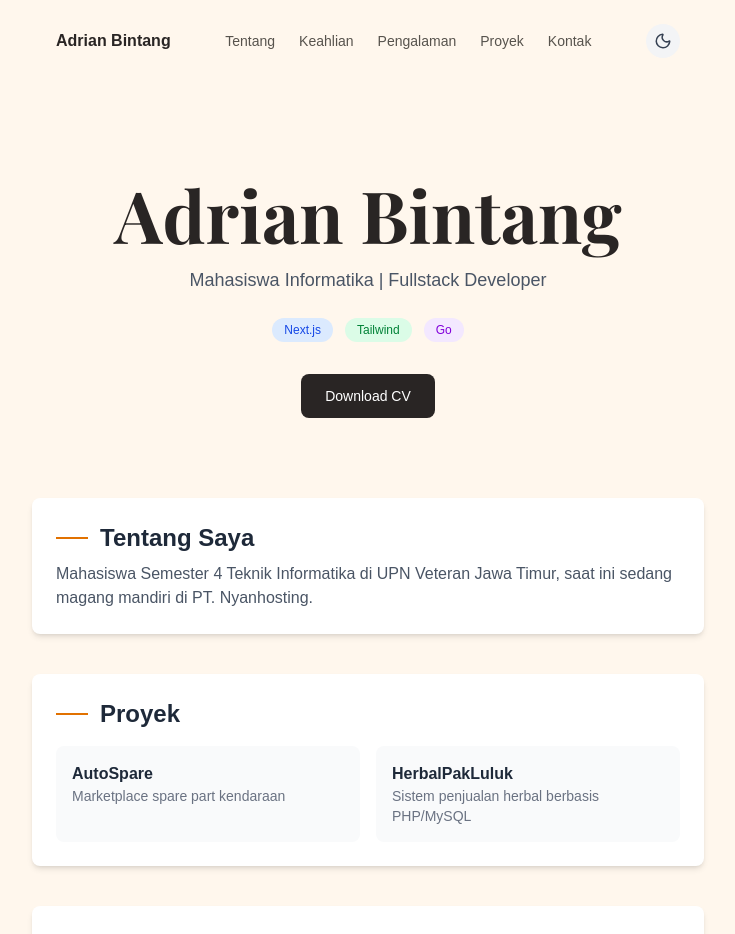
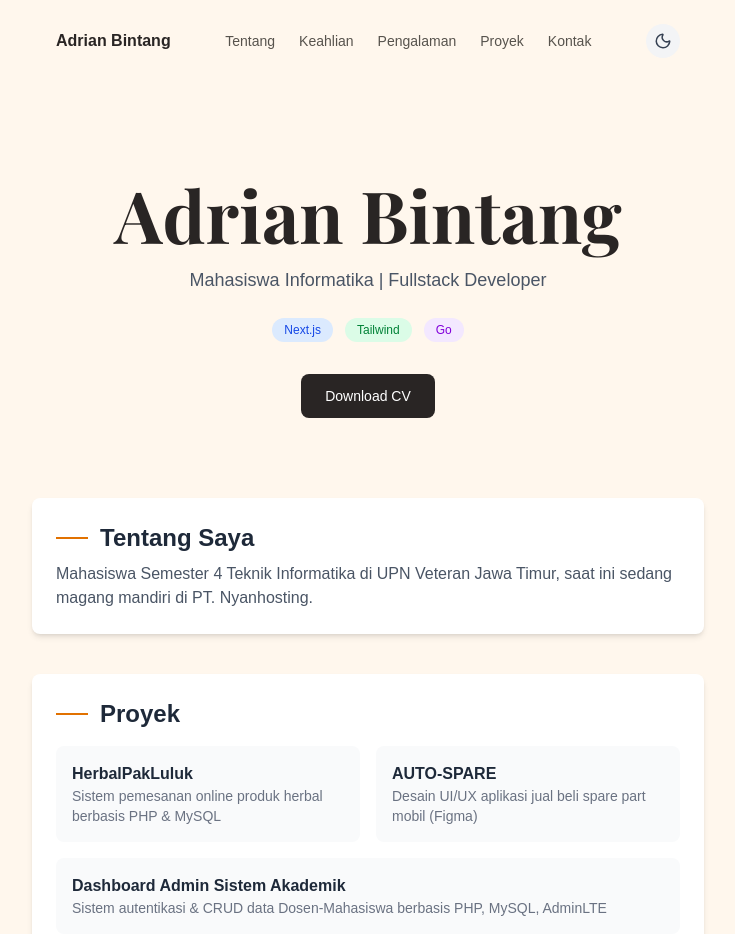
Before and after one commit to AdrianBintang29/portfolio-adrian, a Next.js app: page / in a window 1280 px wide. Shown: the top 934 px of the page, without its empty margins (272-1007 px from the left). Built offline with nearby package versions, Linux system fonts and the light colour scheme; a web font is replaced by a local one.

Commit message:
Hapus tombol LinkedIn, fix icon error

```diff
--- a/components/ProjectsSection.tsx
+++ b/components/ProjectsSection.tsx
@@ -5,13 +5,27 @@ export default function ProjectsSection() {
         <span className="w-8 h-[2px] bg-amber-600 dark:bg-cyan-400 dark:shadow-[0_0_8px_rgba(34,211,238,0.8)]"></span> Proyek
       </h2>
       <div className="mt-4 grid grid-cols-1 sm:grid-cols-2 gap-4">
-        <div className="p-4 bg-gray-50 dark:bg-neutral-700 dark:border dark:border-transparent dark:hover:border-cyan-500 rounded-lg hover:scale-105 hover:shadow-lg dark:hover:shadow-[0_0_20px_rgba(34,211,238,0.3)] transition-all duration-300">
-          <h3 className="font-semibold text-gray-800 dark:text-white">AutoSpare</h3>
-          <p className="text-sm text-gray-500 dark:text-gray-400">Marketplace spare part kendaraan</p>
-        </div>
-        <div className="p-4 bg-gray-50 dark:bg-neutral-700 dark:border dark:border-transparent dark:hover:border-cyan-500 rounded-lg hover:scale-105 hover:shadow-lg dark:hover:shadow-[0_0_20px_rgba(34,211,238,0.3)] transition-all duration-300">
+        <a
+          href="https://herbalpakluluks.netlify.app/"
+          target="_blank"
+          className="block p-4 bg-gray-50 dark:bg-neutral-700 dark:border dark:border-transparent dark:hover:border-cyan-500 rounded-lg hover:scale-105 hover:shadow-lg dark:hover:shadow-[0_0_20px_rgba(34,211,238,0.3)] transition-all duration-300"
+        >
           <h3 className="font-semibold text-gray-800 dark:text-white">HerbalPakLuluk</h3>
-          <p className="text-sm text-gray-500 dark:text-gray-400">Sistem penjualan herbal berbasis PHP/MySQL</p>
+          <p className="text-sm text-gray-500 dark:text-gray-400">Sistem pemesanan online produk herbal berbasis PHP & MySQL</p>
+        </a>
+
+        <a
+          href="https://www.figma.com/proto/Su8ckPWNsVfLBLYVyHajrC/Mobile-UI-kit--Community-?node-id=0-1&t=0RHe3M2KAfcF7R5a-1"
+          target="_blank"
+          className="block p-4 bg-gray-50 dark:bg-neutral-700 dark:border dark:border-transparent dark:hover:border-cyan-500 rounded-lg hover:scale-105 hover:shadow-lg dark:hover:shadow-[0_0_20px_rgba(34,211,238,0.3)] transition-all duration-300"
+        >
+          <h3 className="font-semibold text-gray-800 dark:text-white">AUTO-SPARE</h3>
+          <p className="text-sm text-gray-500 dark:text-gray-400">Desain UI/UX aplikasi jual beli spare part mobil (Figma)</p>
+        </a>
+
+        <div className="p-4 bg-gray-50 dark:bg-neutral-700 dark:border dark:border-transparent rounded-lg sm:col-span-2">
+          <h3 className="font-semibold text-gray-800 dark:text-white">Dashboard Admin Sistem Akademik</h3>
+          <p className="text-sm text-gray-500 dark:text-gray-400">Sistem autentikasi & CRUD data Dosen-Mahasiswa berbasis PHP, MySQL, AdminLTE</p>
         </div>
       </div>
     </section>
```
